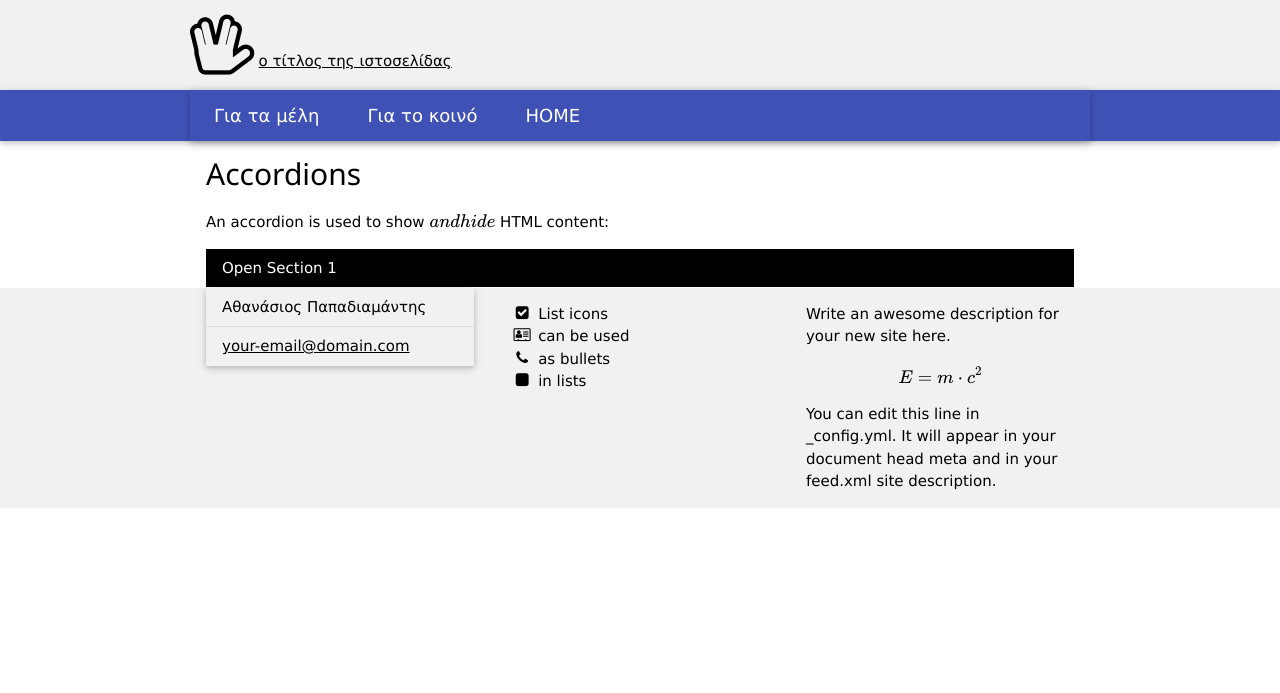
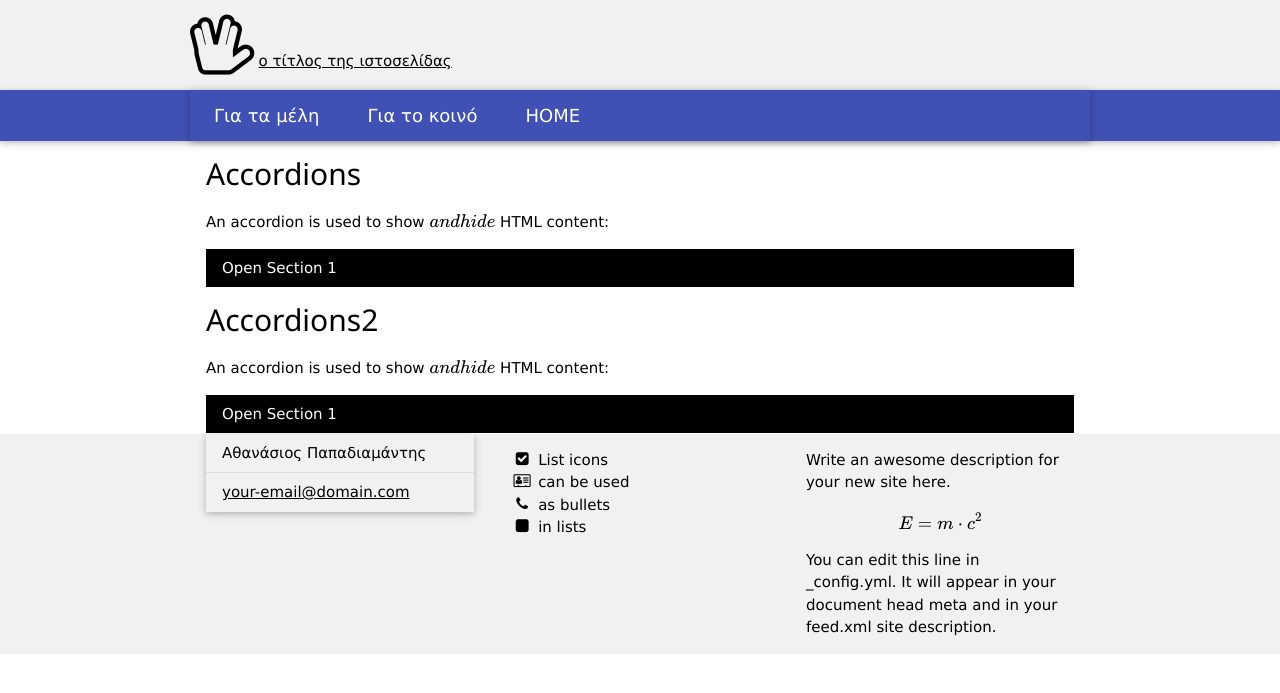
Before and after one commit to mrubyz/test, a Jekyll site: the page built from forpu.md, in a window 1280 px wide. Shown: the top 693 px of the page. Built offline with Jekyll 4.4.1, drawn with Linux system fonts in a browser that asks for light colours; formulas are drawn with MathJax 3.

Commit message:
Update forpu.md

```diff
--- a/forpu.md
+++ b/forpu.md
@@ -7,6 +7,15 @@ title: Για το κοινό
 <div class="w3-container">
 
 <h2>Accordions</h2>
+<p>An accordion is used to show (and hide) HTML content:</p>
+
+<button onclick="myFunction('Demo1')" class="w3-btn w3-block w3-black w3-left-align">Open Section 1</button>
+<div id="Demo1" class="w3-container w3-hide">
+  <h4>Section 1</h4>
+  <p>Some text..</p>
+</div>
+
+<h2>Accordions2</h2>
 <p>An accordion is used to show (and hide) HTML content:</p>
 
 <button onclick="myFunction('Demo1')" class="w3-btn w3-block w3-black w3-left-align">Open Section 1</button>
```
